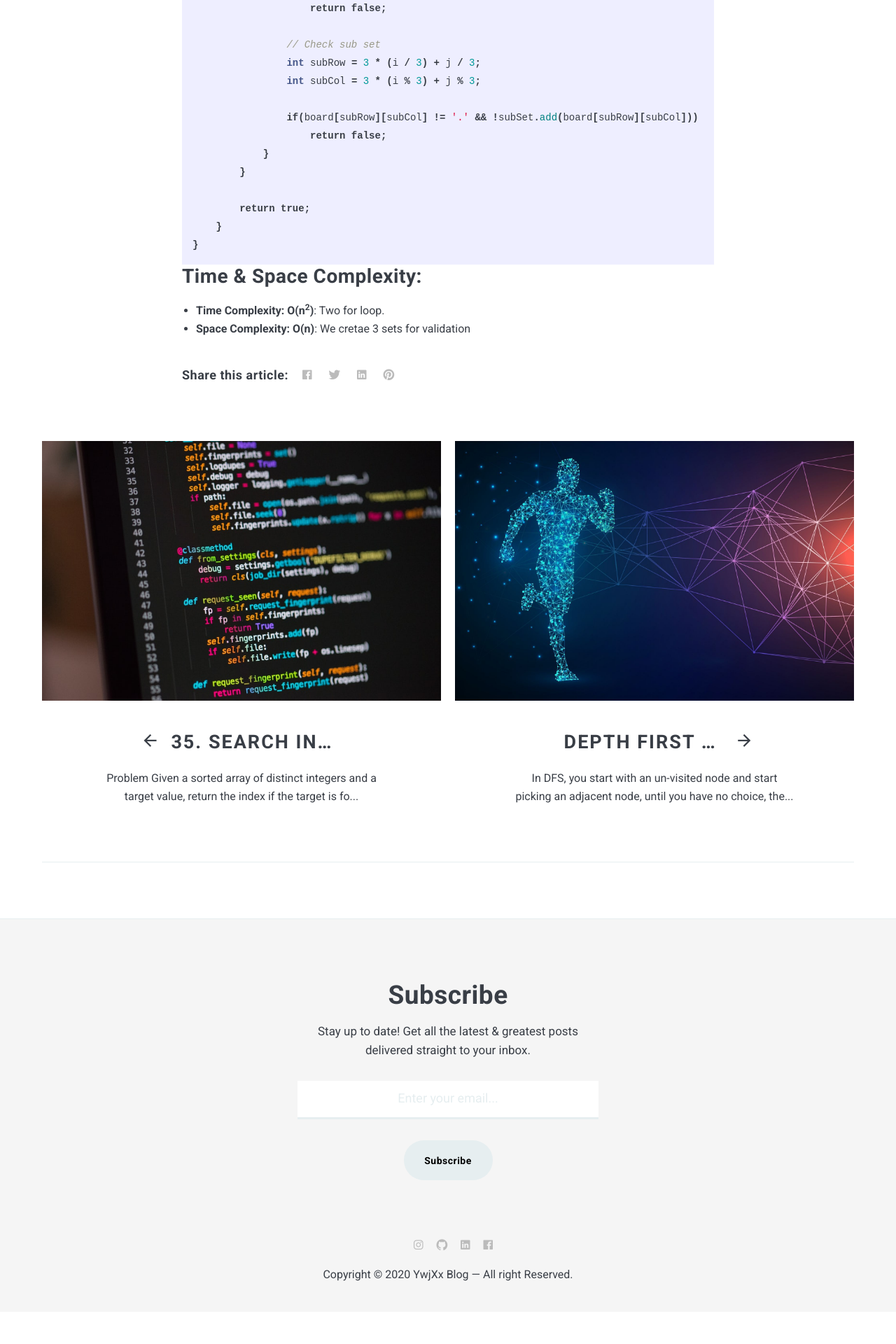
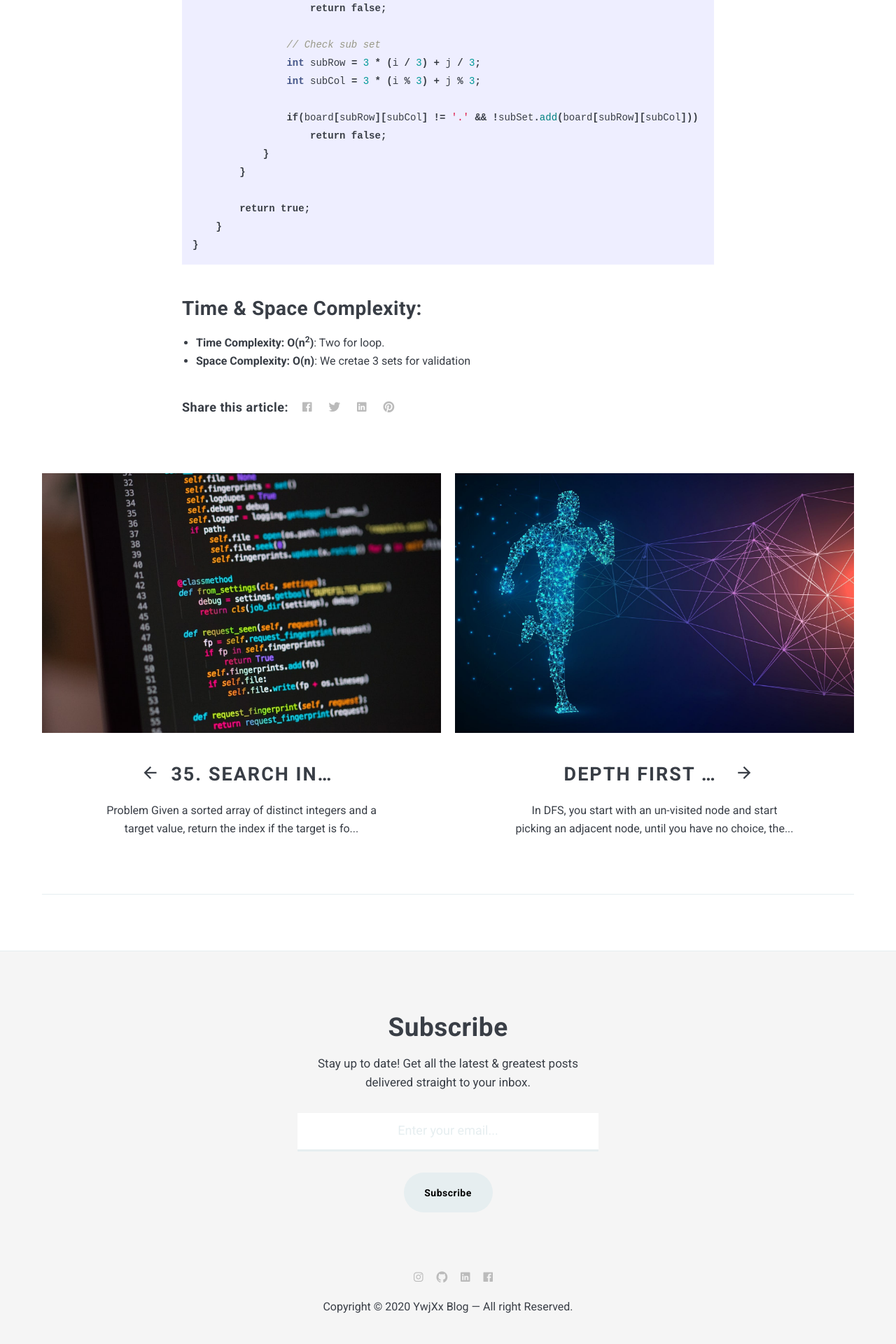
Before and after one commit to XiangXu/ywjxx, a Jekyll site: the page built from _posts/2020-12-29-LeetCode-36.markdown, in a window 1280 px wide. Shown: the part 3229-5149 px from the top of the page at 70% size. Built offline with Jekyll 4.4.1, drawn with Linux system fonts in a browser that asks for light colours; nearby versions of some CDN libraries; comment, search, counter and statistics services are not loaded; before the commit the page ends 5103 px from its top, so only the background shows below that.

Commit message:
update dfs

````diff
--- a/_posts/2020-12-29-LeetCode-36.markdown
+++ b/_posts/2020-12-29-LeetCode-36.markdown
@@ -112,6 +112,9 @@ class Solution
 }
 ```
 
+<!-- Line breaks -->
+<br />
+
 ## Time & Space Complexity:
 
 * **Time Complexity: O(n<sup>2</sup>)**: Two for loop.
--- a/_posts/2020-12-30-Algorithm-Deepth-First-Search-3.markdown
+++ b/_posts/2020-12-30-Algorithm-Deepth-First-Search-3.markdown
@@ -14,3 +14,5 @@ DFS can be implemented in two ways:
 * Iterative
 
 ## DFS Example
+
+<>
````
